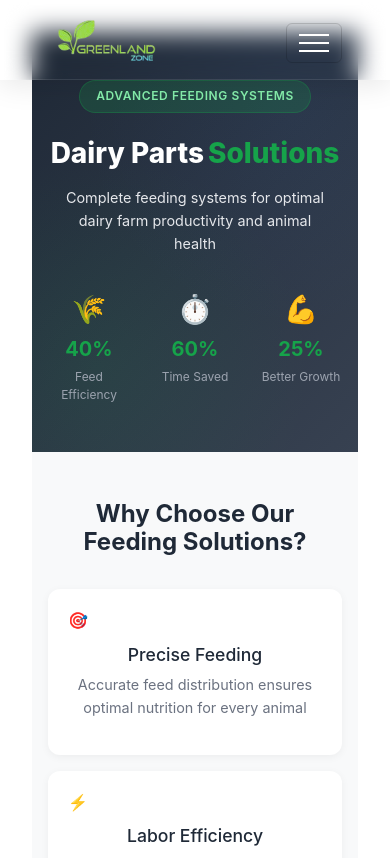
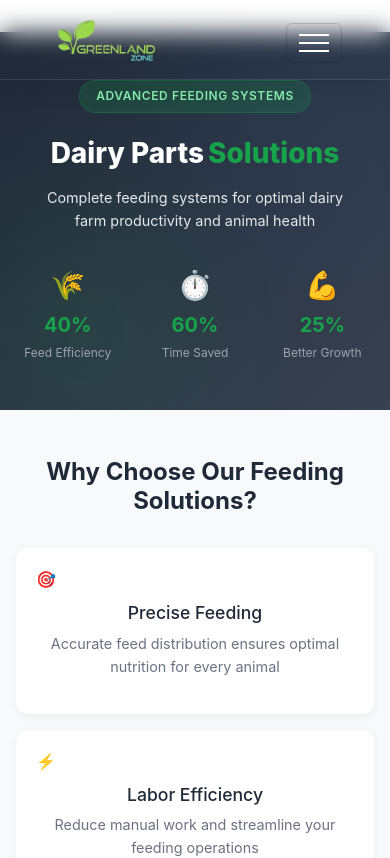
Before and after one commit to muneeb783/GreenlandZone, a React (Vite) app: page /products/parts in a window 390 px wide. Shown: the top 858 px of the page. Built offline with nearby package versions, Linux system fonts and the light colour scheme.

Commit message:
hopefully everything is fixed

```diff
--- a/src/pages/Milking.jsx
+++ b/src/pages/Milking.jsx
@@ -61,7 +61,7 @@ const Milking = () => {
       category: "Mobile"
     },
     {
-      id: 4,
+      id: 5,
       name: "Herringbone Milking Parlor",
       description: "Efficient parlor design with management system",
       features: [
--- a/src/styles/cowmonitsol.css
+++ b/src/styles/cowmonitsol.css
@@ -2,6 +2,10 @@
     margin: 0;
     padding: 0;
     box-sizing: border-box;
+  }
+
+  body{
+    overflow-x: hidden;
   }
 
   .sensetime-container {
--- a/src/styles/dairyParts.css
+++ b/src/styles/dairyParts.css
@@ -1,5 +1,7 @@
 /* DairyParts.css - All classes prefixed with 'feeding-' */
-
+body {
+  overflow-x: hidden;
+}
 .feeding-container {
   font-family: -apple-system, BlinkMacSystemFont, 'Segoe UI', Roboto, sans-serif;
   color: #1f2937;
@@ -509,31 +511,6 @@
 /* Enhanced Mobile Responsive Styles */
 @media (max-width: 768px) {
   /* Hero Section Mobile */
-
-     html {
-      overflow-x: hidden;
-      -webkit-text-size-adjust: 100%;
-    }
-
-    body {
-      overflow-x: hidden;
-      -webkit-overflow-scrolling: touch;
-      touch-action: manipulation;
-    }
-
-    .feeding-container {
-      position: relative;
-      touch-action: pan-y;
-    }
-
-    .feeding-hero-section,
-    .feeding-features-section,
-    .feeding-products-section,
-    .feeding-cta-section {
-      touch-action: pan-y;
-      -webkit-overflow-scrolling: touch;
-    }
-
   .feeding-hero-section {
     padding: 3rem 1rem;
   }
@@ -896,25 +873,6 @@
   }
 }
 
-/* Fix for iOS Safari */
-@supports (-webkit-touch-callout: none) {
-  .feeding-modal-overlay {
-    -webkit-overflow-scrolling: touch;
-  }
-
-  .feeding-modal-content {
-    -webkit-overflow-scrolling: touch;
-  }
-}
-
-/* Ensure full width sections work properly on mobile */
-@media (max-width: 768px) {
-  .feeding-full-width {
-    margin-left: 0;
-    width: 100%;
-  }
-}
-
 /* For screens with limited height */
 @media (max-height: 700px) {
   .feeding-modal-content {
--- a/src/styles/dairyfarmingsol.css
+++ b/src/styles/dairyfarmingsol.css
@@ -1,4 +1,7 @@
 /* DairyFarmingSol.css - All classes prefixed with 'dairy-' */
+body {
+  overflow-x: hidden; /* <-- Add this line */
+}
 
 .dairy-container {
   font-family: -apple-system, BlinkMacSystemFont, 'Segoe UI', Roboto, sans-serif;
@@ -21,9 +24,9 @@
 
 .dairy-full-width {
   position: relative;
-  width: 100vw;
   margin-left: calc(-50vw + 50%);
   left: 0;
+  width: 100vw;
 }
 
 .dairy-hero-overlay {
@@ -705,7 +708,6 @@
   .dairy-modal-content {
     border-radius: 12px;
     max-height: calc(100vh - 100px);
-    margin-top: 0;
   }
 
   .dairy-modal-close {
--- a/src/styles/feedadditives.css
+++ b/src/styles/feedadditives.css
@@ -1,3 +1,7 @@
+body{
+  overflow-x: hidden;
+}
+
 .feedadd-container {
   font-family: -apple-system, BlinkMacSystemFont, 'Segoe UI', Roboto, sans-serif;
   color: #1f2937;
@@ -278,16 +282,6 @@
 
 /* Mobile Responsive */
 @media (max-width: 768px) {
-  /* Fix full-width sections on mobile */
-  .feedadd-full-width {
-    margin-left: 0 !important;
-    width: 100% !important;
-  }
-
-  .feedadd-container {
-    overflow-x: hidden;
-  }
-
   /* Hero Mobile */
   .feedadd-hero-section {
     padding: 3rem 1rem;
--- a/src/styles/foragesol.css
+++ b/src/styles/foragesol.css
@@ -1,4 +1,7 @@
 /* ForageSol.css - All classes prefixed with 'forage-' */
+body {
+  overflow-x: hidden; /* <-- Add this line */
+}
 
 .forage-container {
   font-family: -apple-system, BlinkMacSystemFont, 'Segoe UI', Roboto, sans-serif;
@@ -508,37 +511,6 @@
 
 /* Enhanced Mobile Responsive Styles */
 @media (max-width: 768px) {
-  /* Hero Section Mobile */
-
-     html {
-      overflow-x: hidden;
-      -webkit-text-size-adjust: 100%;
-    }
-
-    body {
-      overflow-x: hidden;
-      -webkit-overflow-scrolling: touch;
-      touch-action: manipulation;
-    }
-
-    .forage-container {
-      position: relative;
-      touch-action: pan-y;
-    }
-
-    .forage-hero-section,
-    .forage-features-section,
-    .forage-products-section,
-    .forage-cta-section {
-      touch-action: pan-y;
-      -webkit-overflow-scrolling: touch;
-    }
-
-  .forage-full-width {
-    margin-left: 0;
-    width: 100%;
-  }
-
   .forage-hero-section {
     padding: 3rem 1rem;
   }
@@ -912,7 +884,7 @@
   }
 }
 
-/* Fix for iOS Safari */
+/* Fix for iOS Safari
 @supports (-webkit-touch-callout: none) {
   .forage-modal-overlay {
     -webkit-overflow-scrolling: touch;
@@ -921,7 +893,7 @@
   .forage-modal-content {
     -webkit-overflow-scrolling: touch;
   }
-}
+} */
 
 /* Ensure full width sections work properly on mobile
 @media (max-width: 768px) {
--- a/src/styles/milkhygiene.css
+++ b/src/styles/milkhygiene.css
@@ -1,3 +1,7 @@
+body {
+  overflow-x: hidden; /* <-- Add this line */
+}
+
 .hygiene-container {
   font-family: -apple-system, BlinkMacSystemFont, 'Segoe UI', Roboto, sans-serif;
   color: #1f2937;
@@ -517,16 +521,6 @@
 
 /* Enhanced Mobile Responsive Styles */
 @media (max-width: 768px) {
-  /* Fix full-width sections on mobile */
-  .hygiene-full-width {
-    margin-left: 0 !important;
-    width: 100% !important;
-  }
-
-  .hygiene-container {
-    overflow-x: hidden;
-  }
-
   .hygiene-hero-section {
     padding: 3rem 1rem;
   }
@@ -782,15 +776,6 @@
 
 /* Small Mobile Devices */
 @media (max-width: 480px) {
-  body {
-    overflow-x: hidden !important;
-  }
-
-  .hygiene-container {
-    width: 100vw !important;
-    overflow-x: hidden !important;
-  }
-
   .hygiene-hero-title {
     font-size: 1.75rem;
   }
@@ -890,14 +875,3 @@
     height: 150px;
   }
 }
-
-/* iOS Safari Fixes */
-@supports (-webkit-touch-callout: none) {
-  .hygiene-modal-overlay {
-    -webkit-overflow-scrolling: touch;
-  }
-
-  .hygiene-modal-content {
-    -webkit-overflow-scrolling: touch;
-  }
-}
--- a/src/styles/milking.css
+++ b/src/styles/milking.css
@@ -1,4 +1,7 @@
 /* Milking.css - All classes prefixed with 'milking-' */
+body {
+  overflow-x: hidden; /* <-- Add this line */
+}
 
 .milking-container {
   font-family: -apple-system, BlinkMacSystemFont, 'Segoe UI', Roboto, sans-serif;
--- a/src/styles/teathealth.css
+++ b/src/styles/teathealth.css
@@ -1,4 +1,7 @@
 /* Container */
+body{
+  overflow-x: hidden;
+}
 .farmbiosec-container {
     font-family: -apple-system, BlinkMacSystemFont, 'Segoe UI', Roboto, sans-serif;
     color: #1f2937;
```
